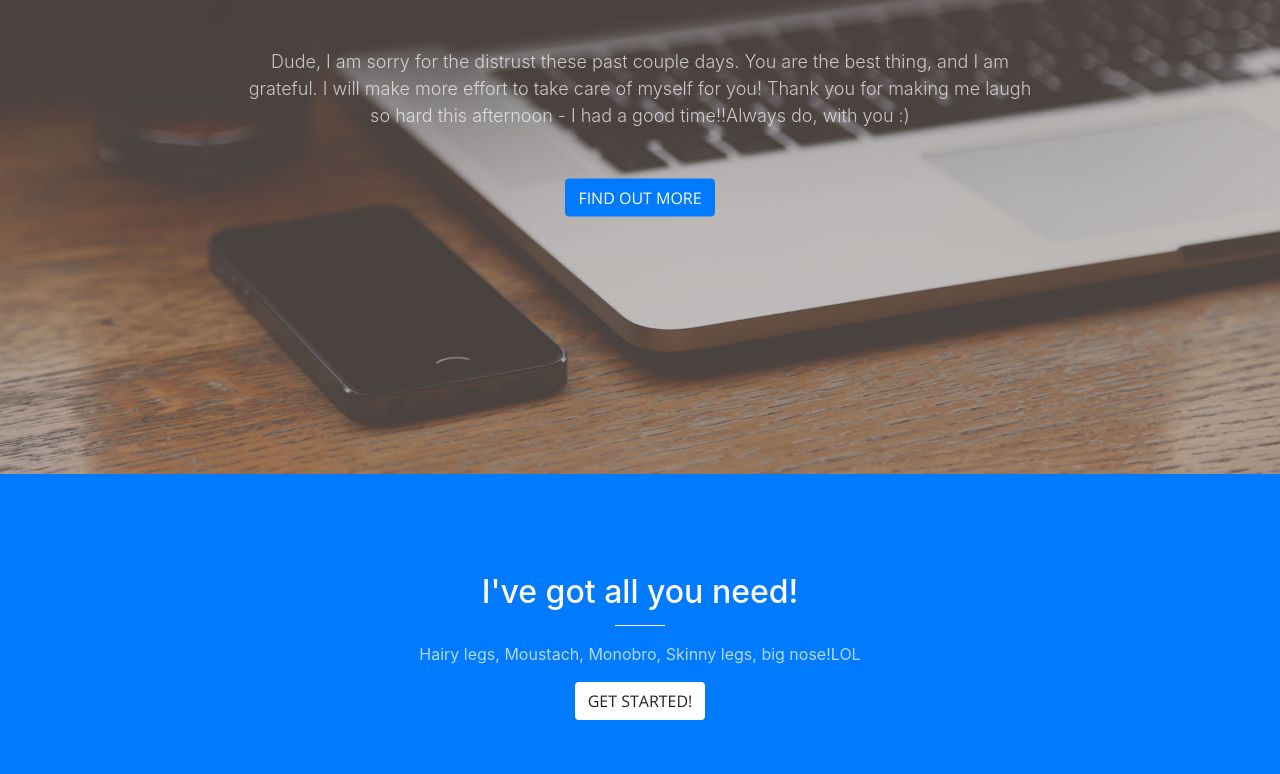
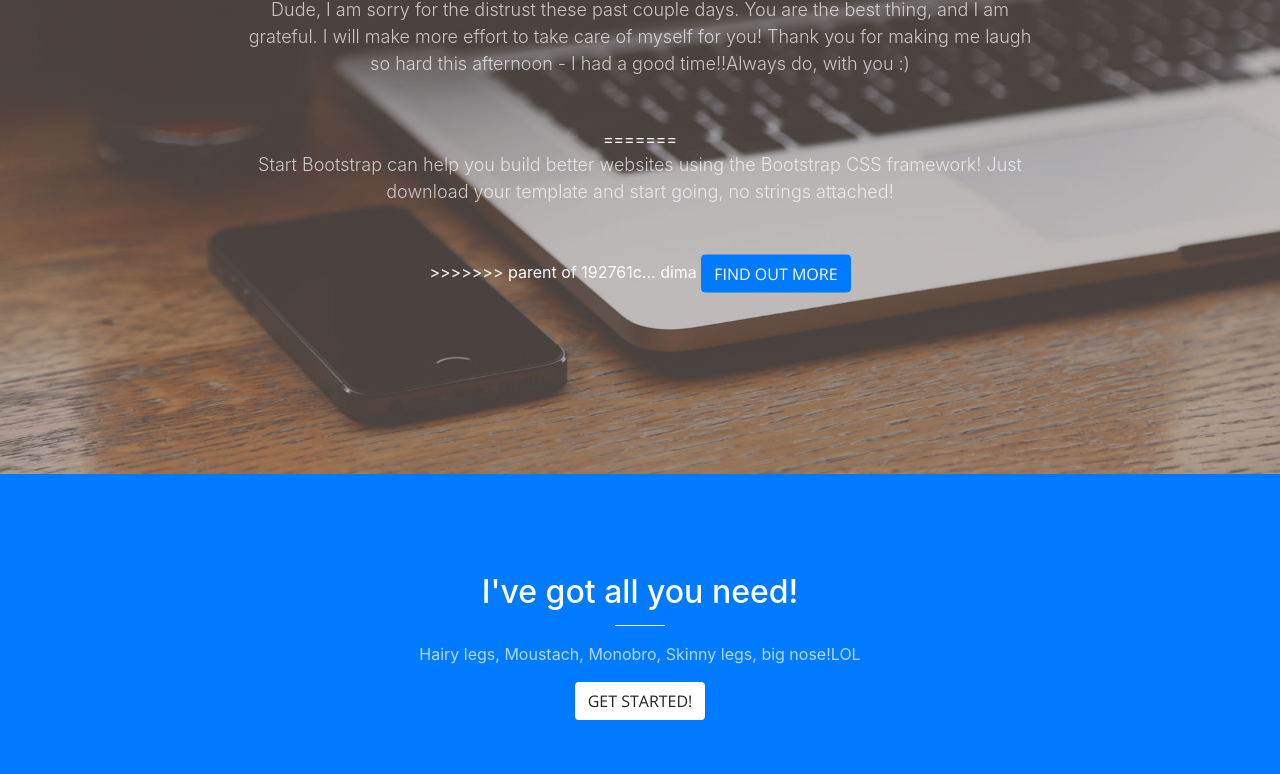
Before and after one commit to 80000K/Web, a website with bundled scripts: page index.html in a window 1280 px wide. Shown: the part 326-1100 px from the top of the page. Built offline with nearby package versions, Linux system fonts and the light colour scheme.

Commit message:
Revert "dima"
This reverts commit 192761c3b1d48adcb135a14a7f9f0616fab68f0e.

```diff
--- a/index.html
+++ b/index.html
@@ -59,7 +59,11 @@
         <div class="header-content-inner">
           <h1 id="homeHeading">DMITRY LOOOK WHAT I MADE</h1>
           <hr>
+<<<<<<< HEAD
           <p>Dude, I am sorry for the distrust these past couple days. You are the best thing, and I am grateful. I will make more effort to take care of myself for you! Thank you for making me laugh so hard this afternoon - I had a good time!!Always do, with you :)</p>
+=======
+          <p>Start Bootstrap can help you build better websites using the Bootstrap CSS framework! Just download your template and start going, no strings attached!</p>
+>>>>>>> parent of 192761c... dima
           <a class="btn btn-primary btn-xl js-scroll-trigger" href="#about">Find Out More</a>
         </div>
       </div>
```
